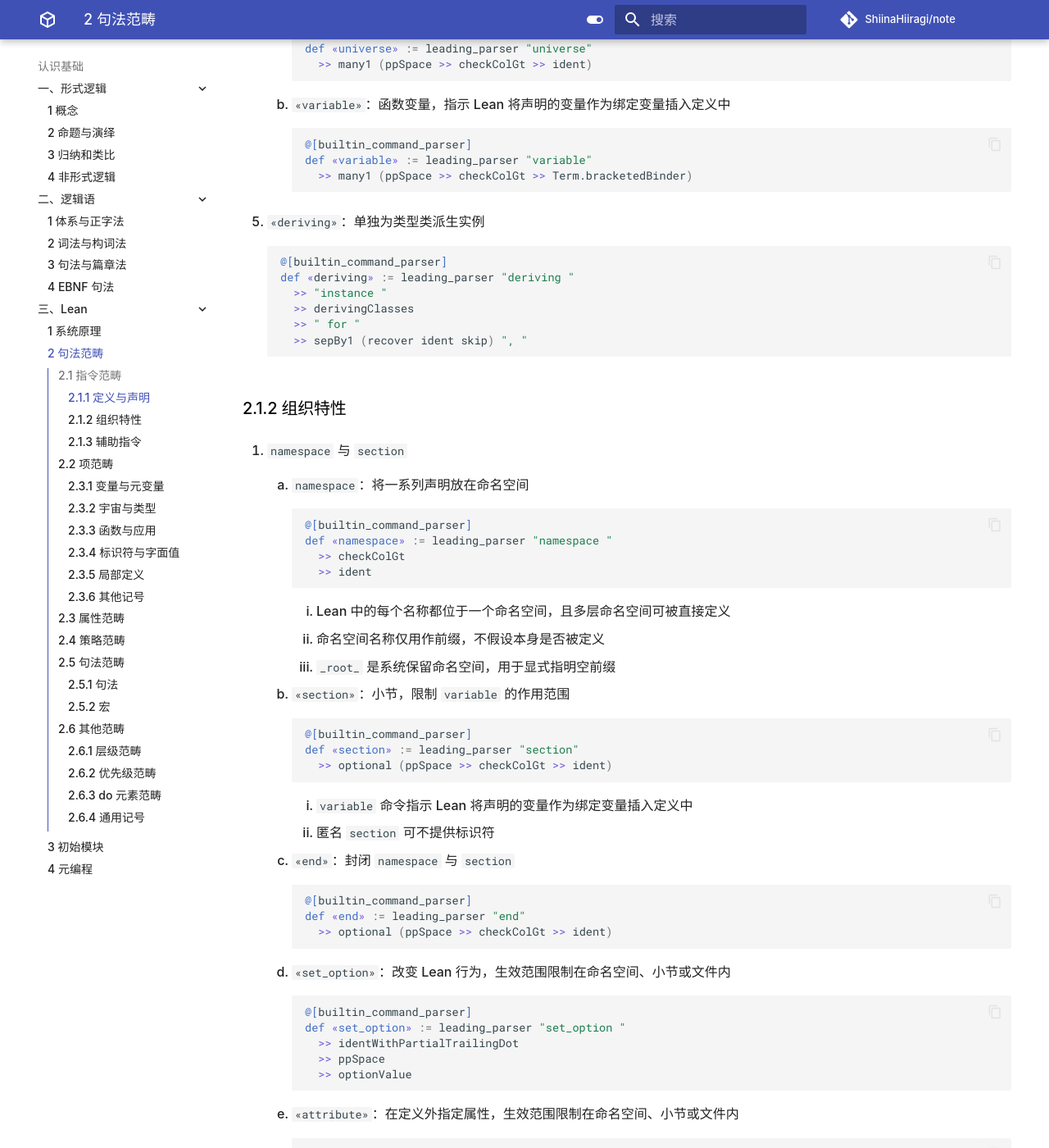
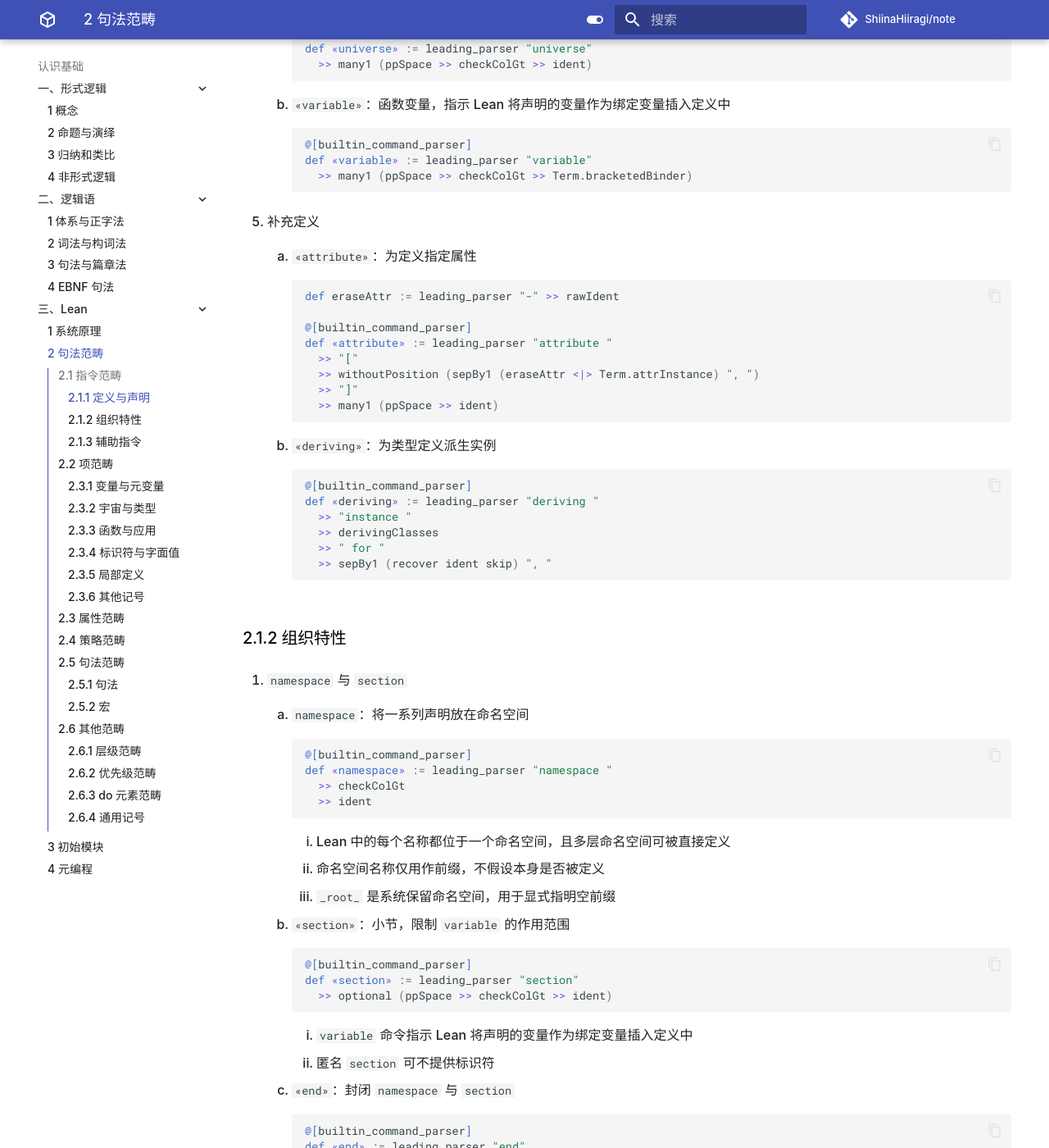
Before and after one commit to ShiinaHiiragi/note, an MkDocs documentation site: the page built from docs/cogn/lean/cat.md, in a window 1280 px wide and 1400 px high, scrolled down 8305 px. Shown: the whole window at 82% size. Built offline with MkDocs 1.6.1 and Material for MkDocs 9.7.7, drawn with Linux system fonts in a browser that asks for light colours; comment, search, counter and statistics services are not loaded; some of the changed text lies outside the part shown.

Commit message:
rewrite attr

````diff
--- a/docs/cogn/lean/cat.md
+++ b/docs/cogn/lean/cat.md
@@ -451,16 +451,30 @@
           >> many1 (ppSpace >> checkColGt >> Term.bracketedBinder)
         ```
 
-5. `«deriving»`：单独为类型类派生实例
+5. 补充定义
+    1. `«attribute»`：为定义指定属性
 
-    ```lean
-    @[builtin_command_parser]
-    def «deriving» := leading_parser "deriving "
-      >> "instance "
-      >> derivingClasses
-      >> " for "
-      >> sepBy1 (recover ident skip) ", "
-    ```
+        ```lean
+        def eraseAttr := leading_parser "-" >> rawIdent
+
+        @[builtin_command_parser]
+        def «attribute» := leading_parser "attribute "
+          >> "["
+          >> withoutPosition (sepBy1 (eraseAttr <|> Term.attrInstance) ", ")
+          >> "]"
+          >> many1 (ppSpace >> ident)
+        ```
+
+    2. `«deriving»`：为类型定义派生实例
+
+        ```lean
+        @[builtin_command_parser]
+        def «deriving» := leading_parser "deriving "
+          >> "instance "
+          >> derivingClasses
+          >> " for "
+          >> sepBy1 (recover ident skip) ", "
+        ```
 
 ### 2.1.2 组织特性
 1. `namespace` 与 `section`
@@ -505,19 +519,6 @@
           >> identWithPartialTrailingDot
           >> ppSpace
           >> optionValue
-        ```
-
-    5. `«attribute»`：在定义外指定属性，生效范围限制在命名空间、小节或文件内
-
-        ```lean
-        def eraseAttr := leading_parser "-" >> rawIdent
-
-        @[builtin_command_parser]
-        def «attribute» := leading_parser "attribute "
-          >> "["
-          >> withoutPosition (sepBy1 (eraseAttr <|> Term.attrInstance) ", ")
-          >> "]"
-          >> many1 (ppSpace >> ident)
         ```
 
 2. `«open»` 与 `«export»`
````
Also changed, not shown: other parts of docs/cogn/lean/cat.md (+6 -6 lines).
